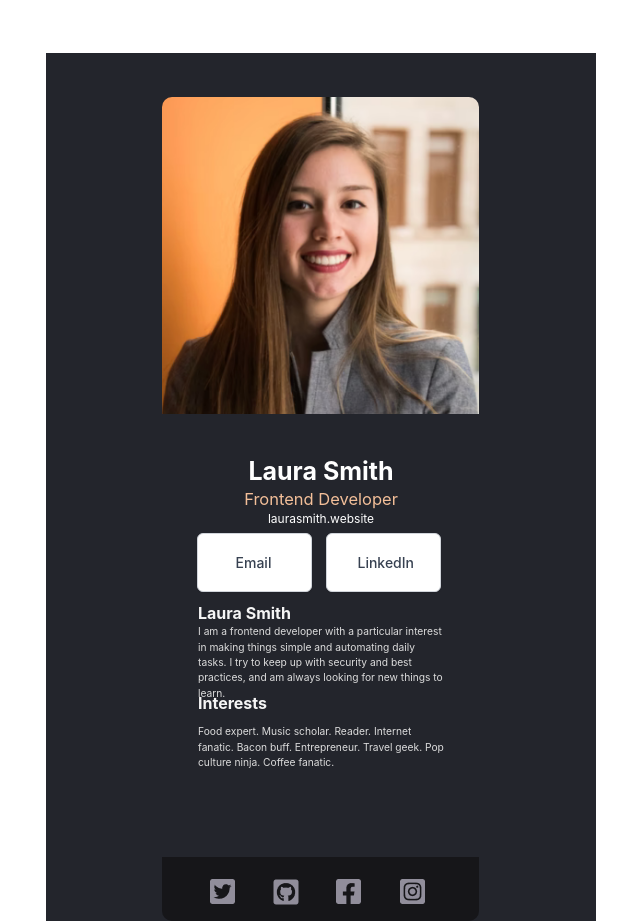
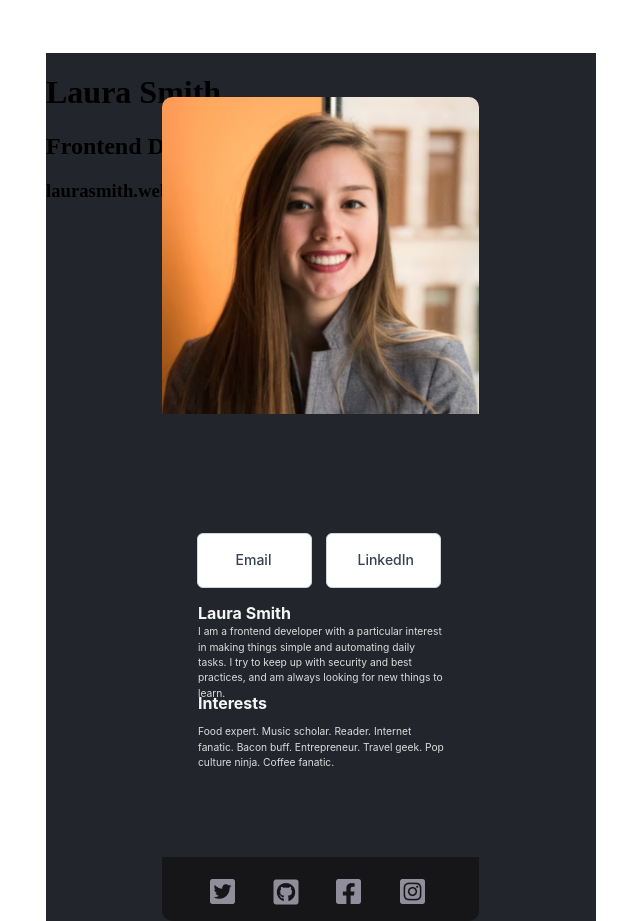
Before and after one commit to pedrlse/React-Course-Project, a React (Create React App) app: page / in a window 1280 px wide. Shown: the whole page, without its empty margins (19-659 px from the left). Built offline with nearby package versions, Linux system fonts and the light colour scheme.

Commit message:
8.1. moved content from Navbar to MainContent

```diff
--- a/src/components/MainContent.js
+++ b/src/components/MainContent.js
@@ -4,6 +4,11 @@ export default
 function MainContent() {
     return(
         <main>
+            <h1 className="main--name">Laura Smith</h1>
+            <h2 className="main--job">Frontend Developer</h2>
+            <h3 className="main--website">laurasmith.website</h3>
+            <button className="button--mail"><h1>Email</h1></button>
+            <button className="button--linkedin"><h1>LinkedIn</h1></button>
             <h2 className="main--about">Laura Smith</h2>
             <p>I am a frontend developer with a particular interest in making things simple and automating daily tasks. I try to keep up with security and best practices, and am always looking for new things to learn.</p>
             <h2 className="main--interests">Interests</h2>
--- a/src/components/Navbar.js
+++ b/src/components/Navbar.js
@@ -7,11 +7,6 @@ function Header() {
     return(
         <nav>
             <img src= {img} className= "nav--image"/>
-            <h1 className="nav--name">Laura Smith</h1>
-            <h2 className="nav--job">Frontend Developer</h2>
-            <h3 className="nav--website">laurasmith.website</h3>
-            <button className="button--mail"><h1>Email</h1></button>
-            <button className="button--linkedin"><h1>LinkedIn</h1></button>
         </nav>
     );
 }
```
